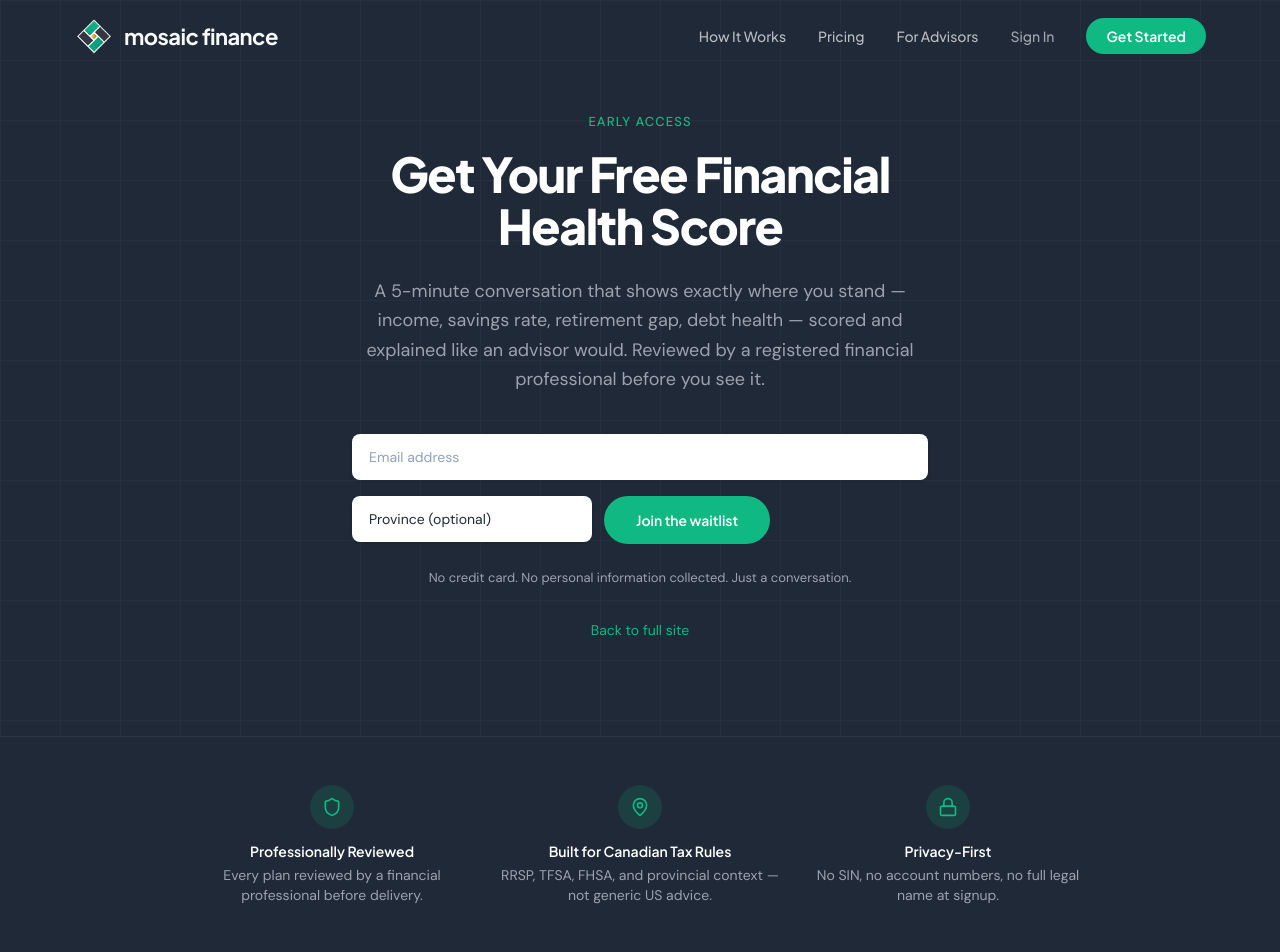
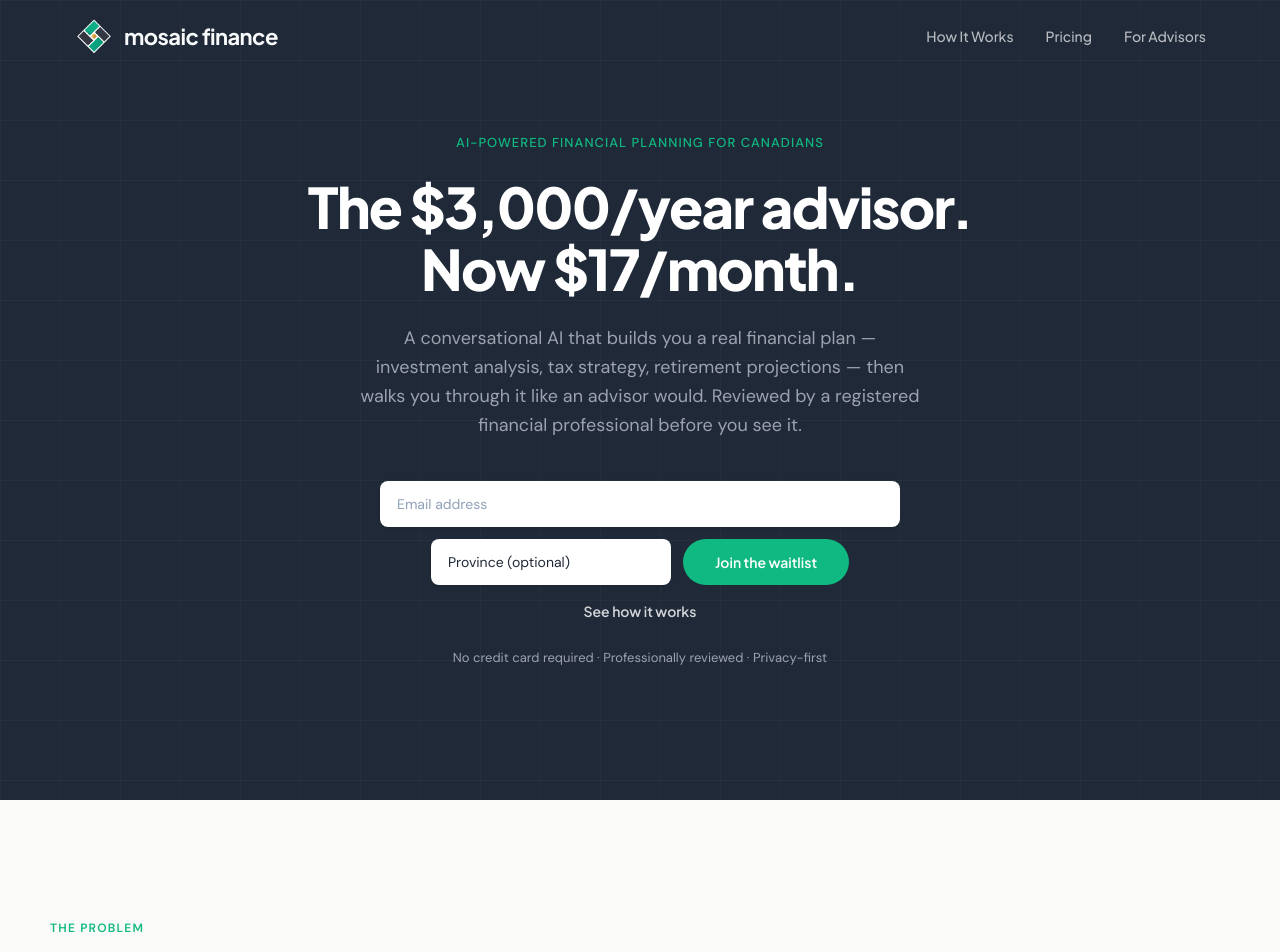
Before and after one commit to chainforgelabs-io/mosaic-finance, a Next.js app: page /waitlist in a window 1280 px wide. Shown: the top 952 px of the page. Built offline with nearby package versions, Linux system fonts and the light colour scheme.

Commit message:
update waitlist

```diff
--- a/src/app/(marketing)/privacy/page.tsx
+++ b/src/app/(marketing)/privacy/page.tsx
@@ -11,7 +11,7 @@ export const metadata: Metadata = {
 export default function PrivacyPage() {
   return (
     <main>
-      <Nav />
+      <Nav hideAuth />
 
       <section className="bg-slate-950 px-6 pb-16 pt-32">
         <div className="mx-auto max-w-[760px]">
--- a/src/app/(marketing)/terms/page.tsx
+++ b/src/app/(marketing)/terms/page.tsx
@@ -11,7 +11,7 @@ export const metadata: Metadata = {
 export default function TermsPage() {
   return (
     <main>
-      <Nav />
+      <Nav hideAuth />
 
       <section className="bg-slate-950 px-6 pb-16 pt-32">
         <div className="mx-auto max-w-[760px]">
--- a/src/app/(marketing)/waitlist/page.tsx
+++ b/src/app/(marketing)/waitlist/page.tsx
@@ -1,9 +1,13 @@
 import type { Metadata } from "next";
-import Link from "next/link";
-import { Shield, MapPin, Lock } from "lucide-react";
 import { Nav } from "@/components/marketing/nav";
+import { Hero } from "@/components/marketing/hero";
+import { ProblemSection } from "@/components/marketing/problem-section";
+import { SolutionSection } from "@/components/marketing/solution-section";
+import { PlanSections } from "@/components/marketing/plan-sections";
+import { PricingSection } from "@/components/marketing/pricing-section";
+import { TrustSection } from "@/components/marketing/trust-section";
+import { FinalCta } from "@/components/marketing/final-cta";
 import { Footer } from "@/components/marketing/footer";
-import { WaitlistForm } from "@/components/marketing/waitlist-form";
 
 export const metadata: Metadata = {
   title: "Early access — Mosaic Finance",
@@ -14,81 +18,14 @@ export const metadata: Metadata = {
 export default function WaitlistPage() {
   return (
     <main>
-      <Nav />
-      <section
-        className="relative min-h-[calc(100vh-4rem)] bg-slate-950 px-6 pb-16 pt-28"
-        style={{
-          backgroundImage:
-            "linear-gradient(rgba(255,255,255,0.03) 1px, transparent 1px), linear-gradient(90deg, rgba(255,255,255,0.03) 1px, transparent 1px)",
-          backgroundSize: "60px 60px",
-        }}
-      >
-        <div className="mx-auto max-w-[640px] text-center">
-          <p className="mb-4 font-body text-[13px] font-medium uppercase tracking-[0.08em] text-emerald">
-            Early Access
-          </p>
-          <h1 className="mb-6 font-display text-[30px] font-extrabold leading-[1.1] tracking-[-0.03em] text-white sm:text-[40px] lg:text-[48px]">
-            Get Your Free Financial Health Score
-          </h1>
-          <p className="mx-auto mb-10 max-w-[560px] font-body text-base leading-relaxed text-text-muted sm:text-lg">
-            A 5-minute conversation that shows exactly where you stand — income,
-            savings rate, retirement gap, debt health — scored and explained like
-            an advisor would. Reviewed by a registered financial professional before
-            you see it.
-          </p>
-          <WaitlistForm source="waitlist-page" variant="page" />
-          <p className="mt-6 font-body text-[13px] text-text-muted">
-            No credit card. No personal information collected. Just a conversation.
-          </p>
-          <p className="mt-8 font-body text-sm text-text-muted">
-            <Link
-              href="/"
-              className="text-emerald underline-offset-4 transition-colors hover:underline"
-            >
-              Back to full site
-            </Link>
-          </p>
-        </div>
-      </section>
-
-      <section className="border-t border-white/[0.06] bg-slate-950 px-6 py-12">
-        <div className="mx-auto grid max-w-[900px] gap-8 sm:grid-cols-3 sm:gap-6">
-          <div className="flex flex-col items-center text-center">
-            <div className="mb-3 flex h-11 w-11 items-center justify-center rounded-full bg-emerald/15 text-emerald">
-              <Shield className="h-5 w-5" aria-hidden />
-            </div>
-            <p className="font-display text-sm font-semibold text-white">
-              Professionally Reviewed
-            </p>
-            <p className="mt-1 font-body text-sm text-text-muted">
-              Every plan reviewed by a financial professional before delivery.
-            </p>
-          </div>
-          <div className="flex flex-col items-center text-center">
-            <div className="mb-3 flex h-11 w-11 items-center justify-center rounded-full bg-emerald/15 text-emerald">
-              <MapPin className="h-5 w-5" aria-hidden />
-            </div>
-            <p className="font-display text-sm font-semibold text-white">
-              Built for Canadian Tax Rules
-            </p>
-            <p className="mt-1 font-body text-sm text-text-muted">
-              RRSP, TFSA, FHSA, and provincial context — not generic US advice.
-            </p>
-          </div>
-          <div className="flex flex-col items-center text-center">
-            <div className="mb-3 flex h-11 w-11 items-center justify-center rounded-full bg-emerald/15 text-emerald">
-              <Lock className="h-5 w-5" aria-hidden />
-            </div>
-            <p className="font-display text-sm font-semibold text-white">
-              Privacy-First
-            </p>
-            <p className="mt-1 font-body text-sm text-text-muted">
-              No SIN, no account numbers, no full legal name at signup.
-            </p>
-          </div>
-        </div>
-      </section>
-
+      <Nav hideAuth />
+      <Hero />
+      <ProblemSection />
+      <SolutionSection />
+      <PlanSections />
+      <PricingSection ctaHref="#waitlist" />
+      <TrustSection />
+      <FinalCta />
       <Footer />
     </main>
   );
--- a/src/components/marketing/nav.tsx
+++ b/src/components/marketing/nav.tsx
@@ -1,6 +1,7 @@
 "use client";
 
 import { useState, useEffect } from "react";
+import { usePathname } from "next/navigation";
 import { Menu, X } from "lucide-react";
 import { MosaicLogo } from "./mosaic-logo";
 
@@ -10,7 +11,24 @@ const NAV_LINKS = [
   { label: "For Advisors", href: "/#trust" },
 ];
 
-export function Nav() {
+/**
+ * When auth is hidden (waitlist funnel): avoid `/#...` which resolves to the home route.
+ * - On `/waitlist`, use same-page hashes (`#how-it-works`).
+ * - On `/privacy`, `/terms`, etc., deep-link to `/waitlist#...` where those sections exist.
+ */
+function navLinkHref(
+  href: string,
+  hideAuth: boolean,
+  pathname: string,
+): string {
+  if (!hideAuth || !href.startsWith("/#")) return href;
+  const hash = href.slice(1);
+  if (pathname === "/waitlist") return hash;
+  return `/waitlist${hash}`;
+}
+
+export function Nav({ hideAuth = false }: { hideAuth?: boolean }) {
+  const pathname = usePathname();
   const [scrolled, setScrolled] = useState(false);
   const [mobileOpen, setMobileOpen] = useState(false);
 
@@ -36,7 +54,7 @@ export function Nav() {
           {NAV_LINKS.map((link) => (
             <a
               key={link.href}
-              href={link.href}
+              href={navLinkHref(link.href, hideAuth, pathname)}
               className={`font-display text-sm font-medium transition-colors ${
                 scrolled
                   ? "text-text-secondary hover:text-text-primary"
@@ -46,6 +64,8 @@ export function Nav() {
               {link.label}
             </a>
           ))}
+          {!hideAuth && (
+            <>
               <a
                 href="/login"
                 className={`font-display text-sm font-medium transition-colors ${
@@ -62,16 +82,20 @@ export function Nav() {
               >
                 Get Started
               </a>
+            </>
+          )}
         </div>
 
         {/* Mobile */}
         <div className="flex items-center gap-3 md:hidden">
+          {!hideAuth && (
             <a
               href="/#waitlist"
               className="rounded-full bg-emerald px-4 py-1.5 font-display text-xs font-semibold text-white"
             >
               Get Started
             </a>
+          )}
           <button
             onClick={() => setMobileOpen(!mobileOpen)}
             className={`p-1 ${scrolled ? "text-text-primary" : "text-text-inverse"}`}
@@ -88,19 +112,21 @@ export function Nav() {
           {NAV_LINKS.map((link) => (
             <a
               key={link.href}
-              href={link.href}
+              href={navLinkHref(link.href, hideAuth, pathname)}
               onClick={() => setMobileOpen(false)}
               className="block py-2 font-display text-sm font-medium text-text-secondary"
             >
               {link.label}
             </a>
           ))}
+          {!hideAuth && (
             <a
               href="/login"
               className="block py-2 font-display text-sm font-medium text-text-secondary"
             >
               Sign In
             </a>
+          )}
         </div>
       )}
     </nav>
--- a/src/components/marketing/pricing-section.tsx
+++ b/src/components/marketing/pricing-section.tsx
@@ -66,7 +66,7 @@ function priceLabel(
   return formatTierPrice(tierId, interval);
 }
 
-export function PricingSection() {
+export function PricingSection({ ctaHref = "/waitlist" }: { ctaHref?: string } = {}) {
   const sectionRef = useRef<HTMLDivElement>(null);
   const [billing, setBilling] = useState<BillingInterval>("monthly");
 
@@ -206,7 +206,7 @@ export function PricingSection() {
                 ))}
               </ul>
               <Link
-                href="/waitlist"
+                href={ctaHref}
                 className={`block w-full rounded-full py-2.5 text-center font-display text-sm font-semibold transition-colors ${
                   tier.style === "emerald"
                     ? "bg-emerald text-white hover:bg-emerald-dark"
```
Lines whose indentation alone changed are shown as unchanged.
